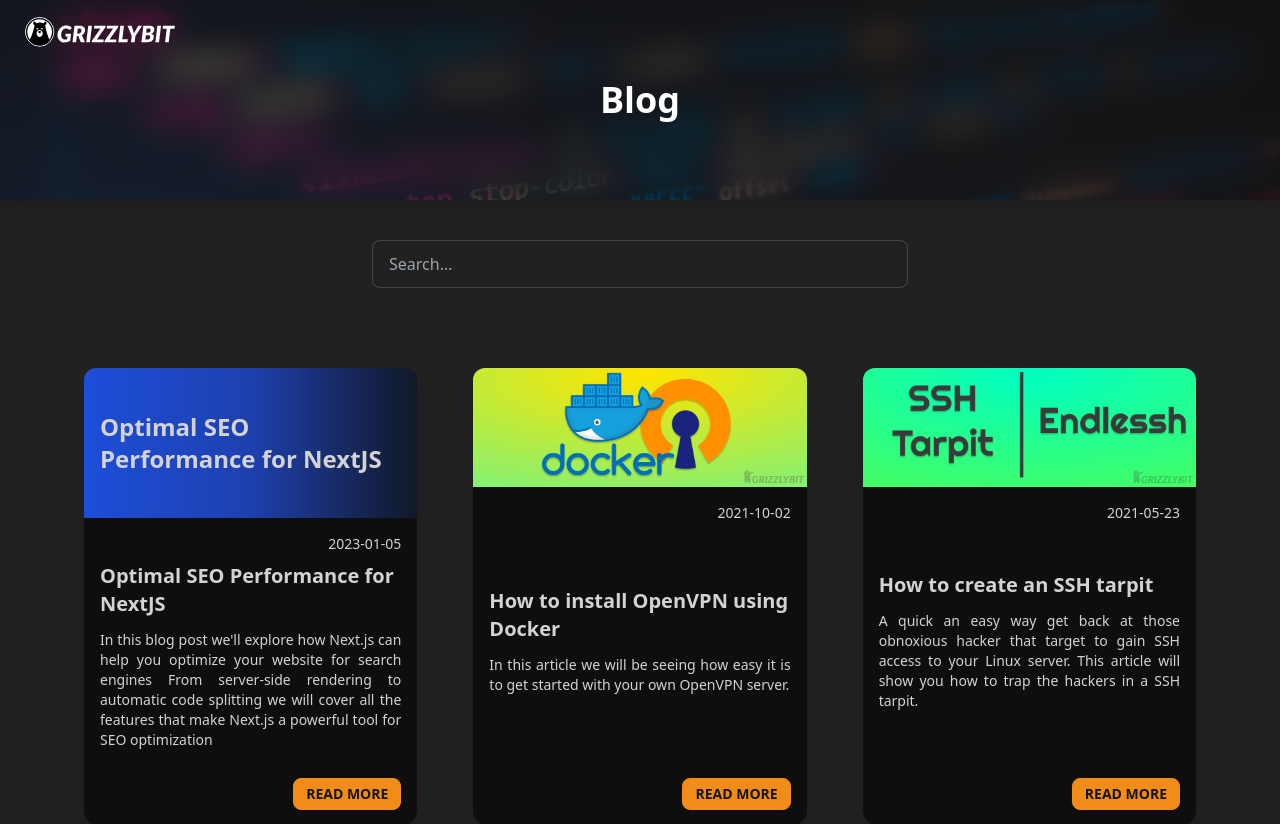
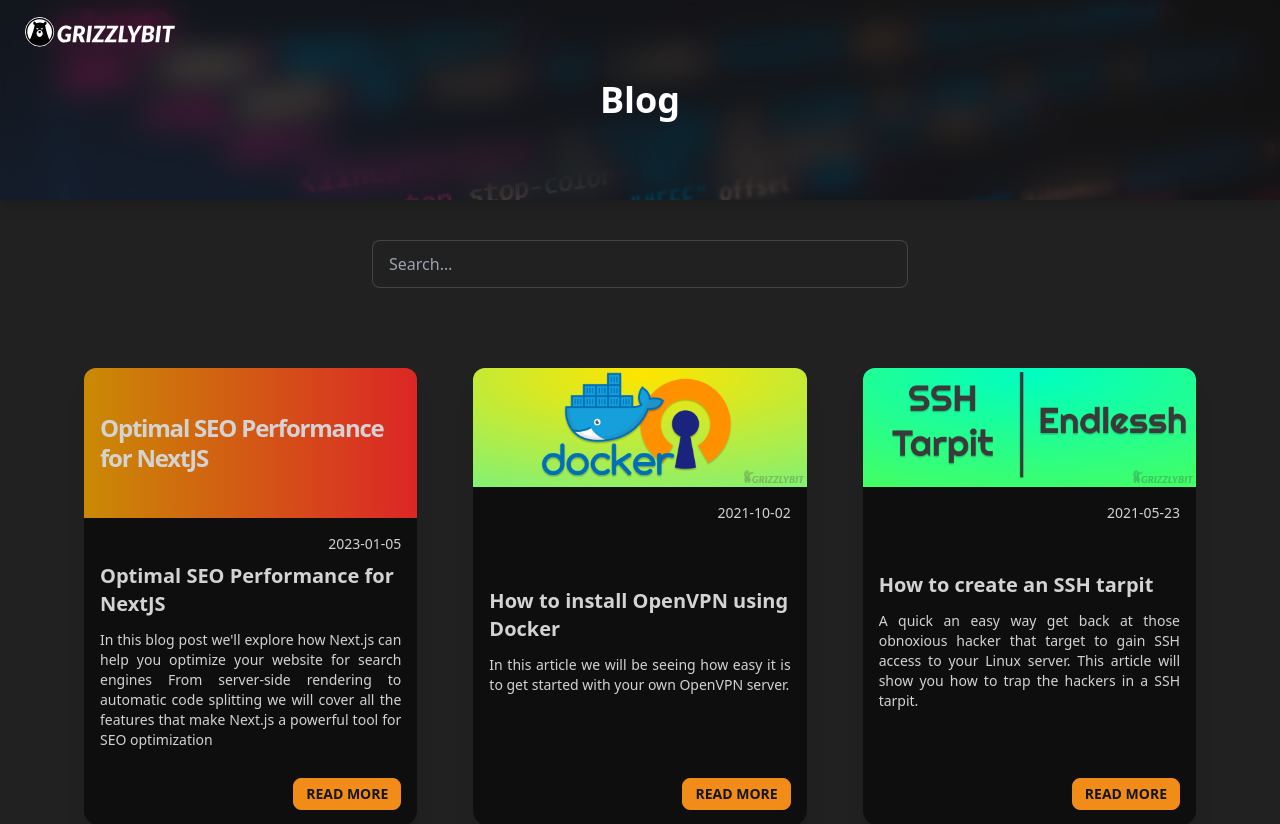
Before and after one commit to zubair1024/grizzlybit-dev, a Next.js app: page /blog in a window 1280 px wide. Shown: the top 824 px of the page. Built offline with nearby package versions, Linux system fonts and the light colour scheme.

Commit message:
better blog banner rendering

```diff
--- a/src/components/CustomHead.tsx
+++ b/src/components/CustomHead.tsx
@@ -1,12 +1,18 @@
 import defaultTags from 'data/defaultTags';
 import { NextSeo } from 'next-seo';
 
-const CustomHead = () => {
+interface CustomHeadProps {
+  title?: string;
+  description?: string;
+}
+
+const CustomHead = (props: CustomHeadProps) => {
+  const { title, description } = props;
   return (
     <>
       <NextSeo
-        title={defaultTags.title}
-        description={defaultTags.description}
+        title={title ?? defaultTags.title}
+        description={description ?? defaultTags.description}
         canonical={defaultTags.websiteUrl}
         openGraph={{
           url: defaultTags.websiteUrl,
--- a/src/pages/blog/[slug].tsx
+++ b/src/pages/blog/[slug].tsx
@@ -25,7 +25,7 @@ export default function BlogPost({ code, frontmatter }: Props) {
 
   return (
     <>
-      <CustomHead />
+      <CustomHead title={frontmatter.title} description={frontmatter.summary} />
       <Layout>
         <div className="max-w-full prose prose-md">
           <div className="bg-fixed bg-toolBelt">
--- a/src/pages/blog/index.tsx
+++ b/src/pages/blog/index.tsx
@@ -10,10 +10,29 @@ type Props = {
   allPostsData: PostData[];
 };
 
+const gradients = [
+  'bg-gradient-to-r from-rose-400 via-fuchsia-500 to-indigo-500',
+  'bg-gradient-to-r from-rose-700 to-pink-600',
+  'bg-gradient-to-r from-purple-800 via-violet-900 to-purple-800',
+  'bg-gradient-to-r from-yellow-600 to-red-600',
+  'bg-gradient-to-r from-blue-700 via-blue-800 to-gray-900',
+  'bg-gradient-to-r from-gray-700 via-gray-900 to-black',
+  'bg-gradient-to-r from-pink-500 via-red-500 to-yellow-500',
+  'bg-gradient-to-br from-green-300 via-blue-500 to-purple-600',
+  'bg-gradient-to-r from-red-800 via-yellow-600 to-yellow-500',
+  'bg-gradient-to-r from-pink-400 to-pink-600',
+];
+
+function randomGradientBg() {
+  const num = Math.floor(Math.random() * 10);
+  return gradients[num];
+}
+
 export const PostCard = (props: { data: PostData }) => {
   const { image, title, summary, publishedAt, slug } = props.data;
   return (
     <>
+      <CustomHead title="blog" description="Selection of blog pos" />
       <div className="flex justify-center sm:mx-5">
         <div className="bg-[#0E0E0E] shadow-xl card card-compact">
           <Link href={`/blog/${slug}`}>
@@ -21,8 +40,12 @@ export const PostCard = (props: { data: PostData }) => {
               // eslint-disable-next-line @next/next/no-img-element
               <img className="rounded-t-xl" src={image} alt={title} />
             ) : (
-              <div className="bg-gradient-to-r from-blue-700 via-blue-800 to-gray-900 w-full h-[150px] flex items-center justify-center rounded-t-xl">
-                <h3 className="text-2xl px-4 font-bold">{title}</h3>
+              <div
+                className={`${randomGradientBg()} w-full h-[150px] flex items-center justify-center rounded-t-xl`}
+              >
+                <h3 className="text-2xl px-4 font-bold tracking-tighter leading-tight">
+                  {title}
+                </h3>
               </div>
             )}
           </Link>
```
